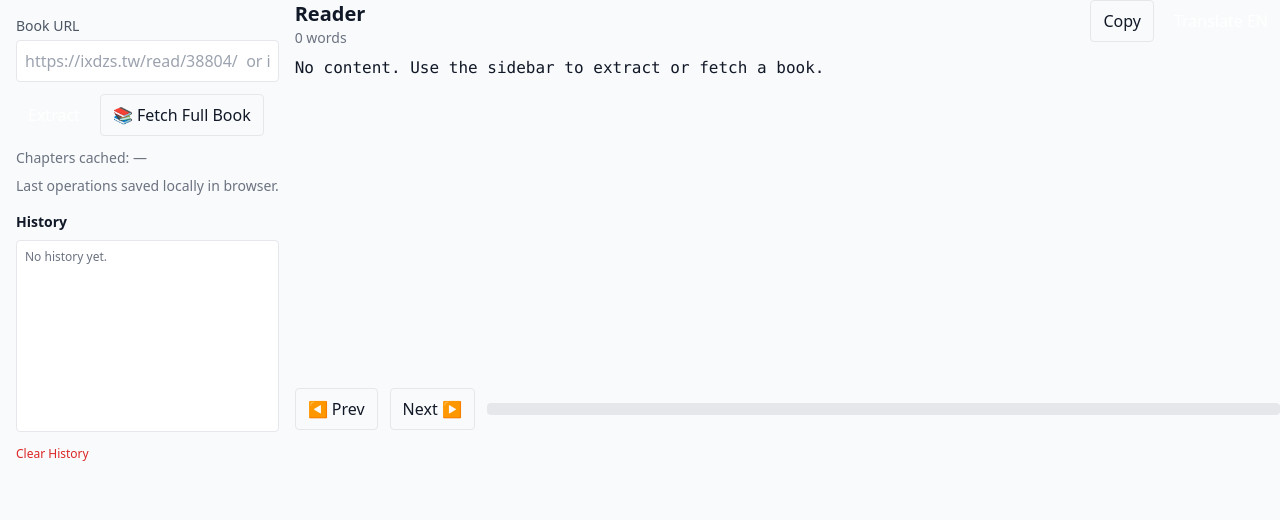
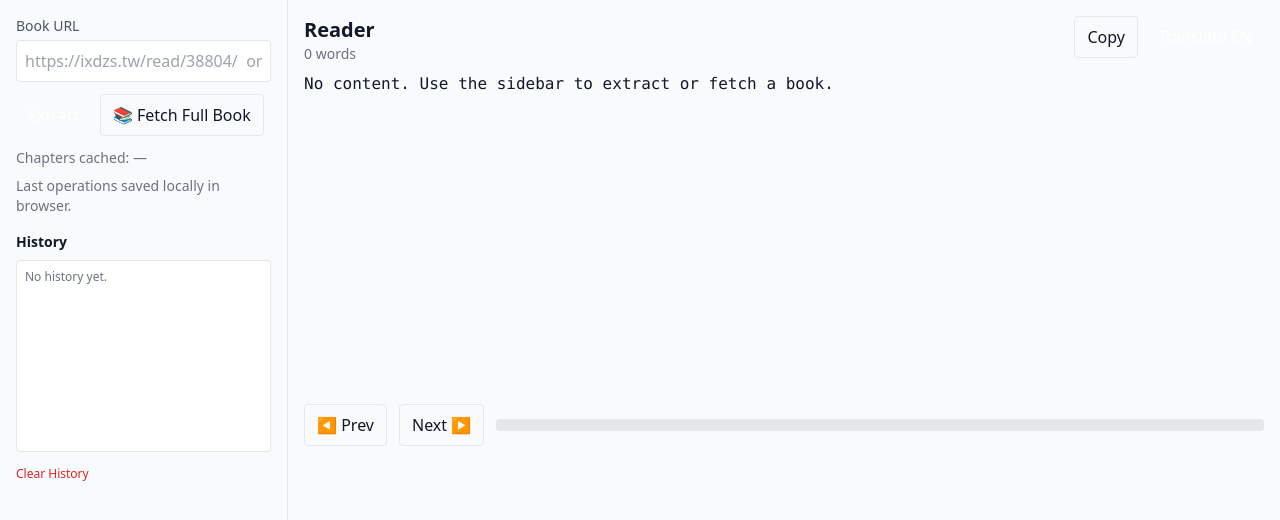
Before and after one commit to mortalgaming4u/Webnovel, a Next.js app: page / in a window 1280 px wide. Shown: the top 520 px of the page. Built offline with nearby package versions, Linux system fonts and the light colour scheme.

Commit message:
Update index.tsx

```diff
--- a/pages/index.tsx
+++ b/pages/index.tsx
@@ -1,12 +1,26 @@
+import { useState } from "react";
 import Sidebar from "../components/Sidebar";
 import Reader from "../components/Reader";
 
 export default function Home() {
+  const [chapterText, setChapterText] = useState<string>("");
+  const [progress, setProgress] = useState<number>(0);
+
   return (
-    <div className="flex h-screen bg-gray-50 dark:bg-gray-900">
-      <Sidebar />
-      <div className="flex-1 flex flex-col">
-        <Reader />
+    <div className="flex h-screen">
+      {/* Sidebar */}
+      <div className="w-72 border-r border-gray-200">
+        <Sidebar setChapterText={setChapterText} setProgress={setProgress} />
+      </div>
+
+      {/* Reader */}
+      <div className="flex-1 p-4 overflow-y-auto">
+        <Reader
+          chapterText={chapterText}
+          progress={progress}
+          setChapterText={setChapterText}
+          setProgress={setProgress}
+        />
       </div>
     </div>
   );
```
